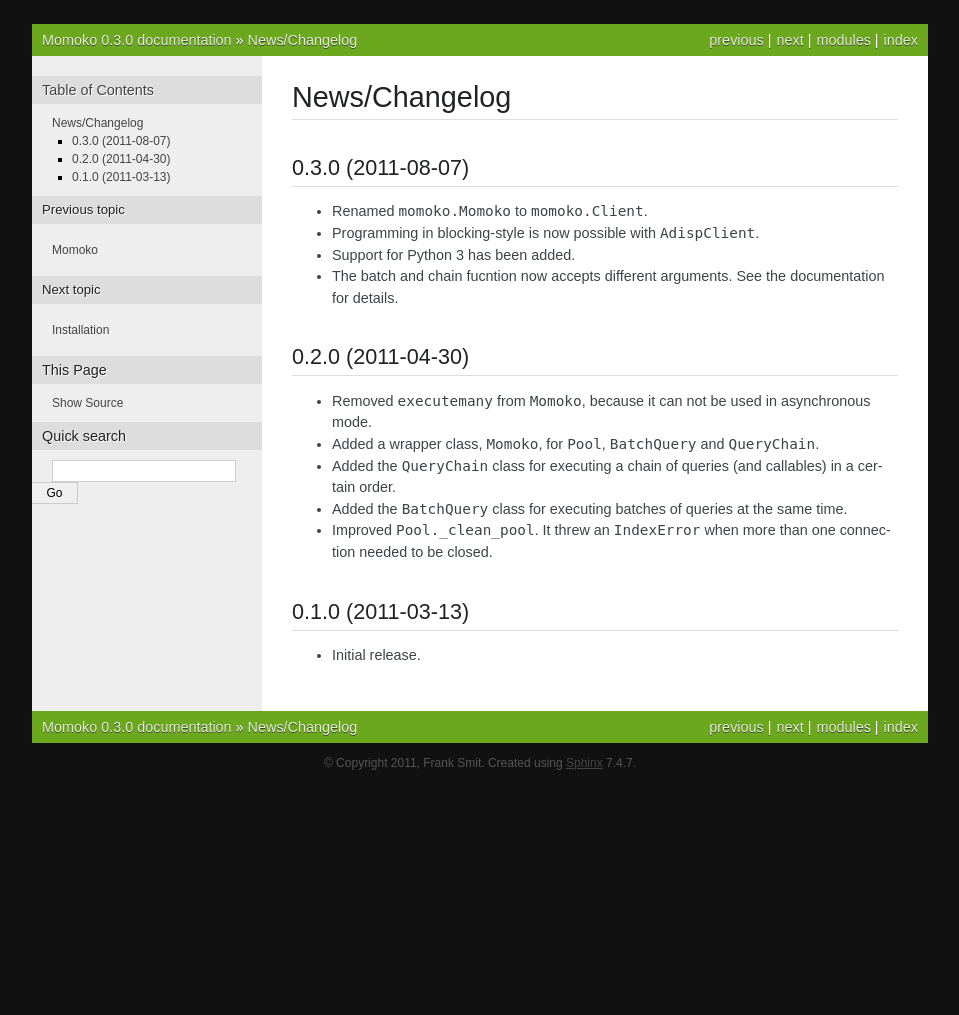
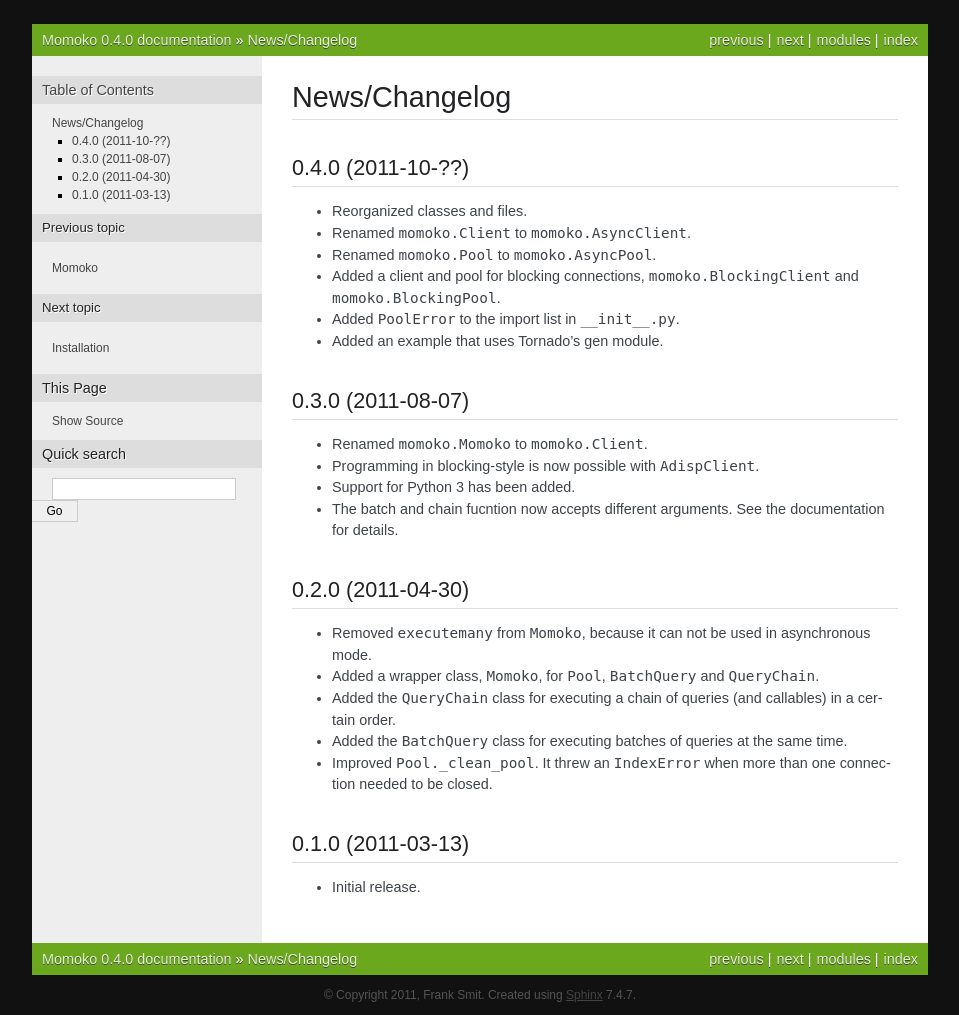
Before and after one commit to FSX/momoko, a Sphinx documentation site: the page built from docs/news.rst, in a window 1280 px wide. Shown: the whole page, without its empty margins (160-1119 px from the left). Built offline with Sphinx 7.4.7, drawn with Linux system fonts in a browser that asks for light colours; before the commit the page ends 900 px from its top, so only the background shows below that.

Commit message:
Updated documentation.

```diff
--- a/docs/conf.py
+++ b/docs/conf.py
@@ -49,9 +49,9 @@
 # built documents.
 #
 # The short X.Y version.
-version = '0.3.0'
+version = '0.4.0'
 # The full version, including alpha/beta/rc tags.
-release = '0.3.0'
+release = '0.4.0'
 
 # The language for content autogenerated by Sphinx. Refer to documentation
 # for a list of supported languages.
--- a/docs/news.rst
+++ b/docs/news.rst
@@ -2,6 +2,18 @@
 
 News/Changelog
 ==============
+
+
+0.4.0 (2011-10-??)
+------------------
+
+* Reorganized classes and files.
+* Renamed ``momoko.Client`` to ``momoko.AsyncClient``.
+* Renamed ``momoko.Pool`` to ``momoko.AsyncPool``.
+* Added a client and pool for blocking connections, ``momoko.BlockingClient``
+  and ``momoko.BlockingPool``.
+* Added ``PoolError`` to the import list in ``__init__.py``.
+* Added an example that uses Tornado's gen module.
 
 
 0.3.0 (2011-08-07)
--- a/momoko/__init__.py
+++ b/momoko/__init__.py
@@ -16,5 +16,5 @@
 
 
 from .clients import BlockingClient, AsyncClient, AdispClient
-from .pools import BlockingPool, AsyncPool
+from .pools import BlockingPool, AsyncPool, PoolError
 from .adisp import process, async
```
Also changed, not shown: docs/api.rst (+26 -10 lines), 4 other files.
